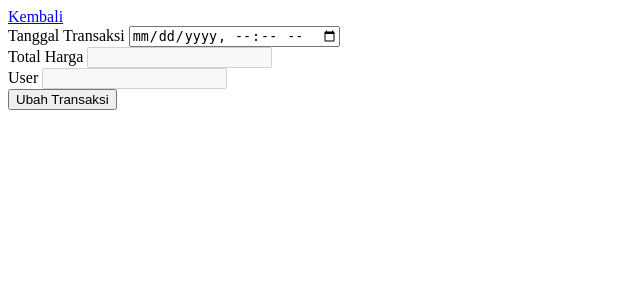
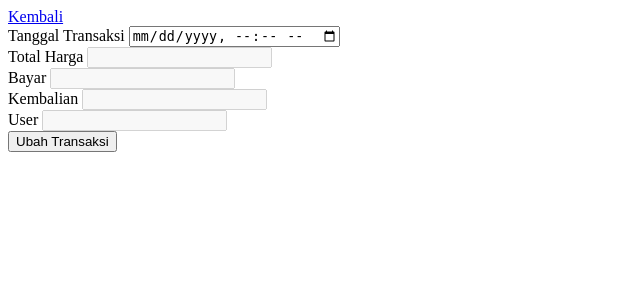
Before and after one commit to hako-975/konter-pulsa, a PHP site: page /transaksi/ubah_transaksi.php?id_transaksi=1 in a window 1280 px wide. Shown: the top 300 px of the page, without its empty margins (0-640 px from the left). Run offline with PHP 8.4, Linux system fonts and the light colour scheme; the visitor is signed in with stand-in values (Sample User, id 1); data that the repository does not hold is empty.

Commit message:
ubah transaksi

```diff
--- a/transaksi/ubah_transaksi.php
+++ b/transaksi/ubah_transaksi.php
@@ -49,6 +49,14 @@ if (isset($_POST['btnUbahTransaksi'])) {
 			<input style="cursor: not-allowed;" type="number" disabled name="total_harga" id="total_harga" value="<?= $data_transaksi['total_harga']; ?>" required>
 		</div>
 		<div>
+			<label for="bayar">Bayar</label>
+			<input style="cursor: not-allowed;" type="number" disabled name="bayar" id="bayar" value="<?= $data_transaksi['bayar']; ?>" required>
+		</div>
+		<div>
+			<label for="kembalian">Kembalian</label>
+			<input style="cursor: not-allowed;" type="number" disabled name="kembalian" id="kembalian" value="<?= $data_transaksi['kembalian']; ?>" required>
+		</div>
+		<div>
 			<label for="id_user">User</label>
 			<input style="cursor: not-allowed;" type="text" disabled name="id_user" id="id_user" value="<?= $data_transaksi['username']; ?>" required>
 		</div>
```
